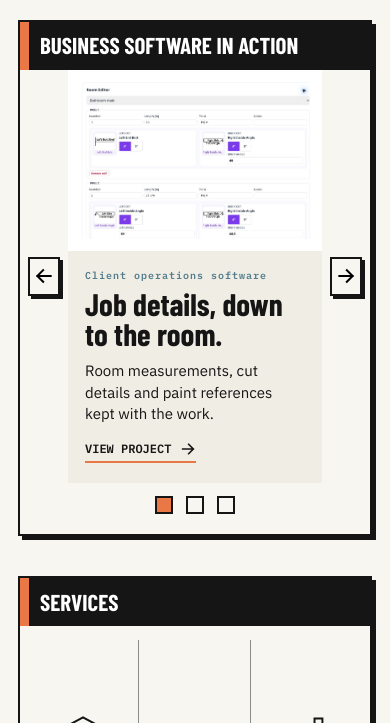
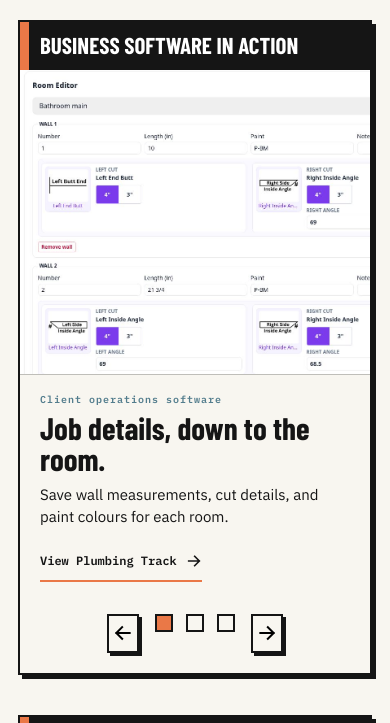
Before and after one commit to seanbman/seanburman.com, a React (Vite) app: page / in a window 390 px wide. Shown: the part 611-1334 px from the top of the page. Built offline with nearby package versions, Linux system fonts and the light colour scheme; no server answers; a web font is replaced by a local one.

Commit message:
feat: redesign homepage project showcases

```diff
--- a/src/App.css
+++ b/src/App.css
@@ -21,14 +21,15 @@
 .hero__copy .button{position:relative;z-index:2}
 .hero__stripes{position:absolute;display:flex;gap:8px;transform:skewX(-32deg);right:-140px;bottom:-82px;height:310px;width:420px;pointer-events:none}
 .hero__stripes i{display:block;flex:1;background:var(--blue)}.hero__stripes i:nth-child(2){background:var(--teal)}.hero__stripes i:nth-child(3){background:var(--orange)}
-.showcase{min-height:578px;display:flex;flex-direction:column}.section-bar--showcase{min-height:54px}
-.showcase__main{display:grid;grid-template-columns:64px minmax(0,1fr) 64px;flex:1;align-items:stretch}
-.showcase__viewport{min-height:390px;background:var(--cream)}
-.showcase__arrow{align-self:center;justify-self:center;display:grid;place-items:center;width:42px;height:49px;border:2px solid var(--black);border-radius:0;box-shadow:3px 3px 0 var(--black);background:var(--cream);padding:0;transition:transform .12s,box-shadow .12s}
-.showcase__arrow:hover{background:var(--orange);transform:translate(1px,1px);box-shadow:2px 2px 0 var(--black)}
-.showcase__arrow:active{box-shadow:none;transform:translate(3px,3px)}
+.showcase{min-height:0;display:flex;flex-direction:column}.section-bar--showcase{min-height:54px}
+.showcase__main{position:relative;min-width:0}
+.showcase__viewport{min-width:0;background:#fff}
+.showcase__controls{display:flex;align-items:center;justify-content:center;gap:16px;padding:12px 15px 20px}
+.showcase__arrow{display:grid;place-items:center;width:46px;height:46px;border:2px solid var(--black);border-radius:0;box-shadow:3px 3px 0 var(--black);background:var(--cream);padding:0;transition:transform .12s,box-shadow .12s}
+.showcase__arrow:hover{background:var(--orange);transform:translate(2px,2px);box-shadow:2px 2px 0 var(--black)}
+.showcase__arrow:active{box-shadow:none;transform:translate(4px,4px)}
 .showcase__arrow .arrow-icon{width:24px;height:24px}
-.showcase__pagination{display:flex;justify-content:center;align-items:center;gap:13px;padding:13px 15px 23px}
+.showcase__pagination{display:flex;justify-content:center;align-items:center;gap:13px;padding:0}
 .showcase__dot{width:18px;height:18px;border:2px solid var(--black);border-radius:0;background:transparent}.showcase__dot--active{background:var(--orange)}
 .home-lower{display:grid;grid-template-columns:1fr 1fr;gap:24px;padding-bottom:76px}
 .summary-panel,.about-panel{min-height:320px;display:flex;flex-direction:column}
@@ -233,36 +234,34 @@
 }
 
 /* Work index and project pages. */
-.showcase__slide{display:grid;grid-template-columns:minmax(0,1.2fr) minmax(240px,.8fr);height:100%;min-height:390px}
-.showcase__media{display:flex;align-items:center;justify-content:center;min-width:0;padding:20px;background:#fff;overflow:hidden}
+.showcase__slide{position:relative;display:block;min-width:0}
+.showcase__media{display:block;aspect-ratio:var(--showcase-desktop-aspect);min-width:0;background:#fff;overflow:hidden}
 .showcase__media:focus-visible{outline:3px solid var(--orange);outline-offset:-5px}
 .showcase__media picture{display:block;width:100%;height:100%}
-.showcase__media img{display:block;width:100%;height:100%;max-height:350px;object-fit:contain}
-.showcase__copy{display:flex;flex-direction:column;align-items:flex-start;justify-content:center;padding:28px 26px;background:#f0ede4}
+.showcase__media img{display:block;width:100%;height:100%;object-fit:cover;object-position:var(--showcase-desktop-position)}
+.showcase__copy{position:absolute;bottom:18px;z-index:2;display:flex;flex-direction:column;align-items:flex-start;width:min(38%,340px);padding:18px 20px;background:rgba(248,246,240,.94);border:1px solid rgba(21,21,21,.35);box-shadow:2px 2px 0 rgba(21,21,21,.18)}
+.showcase__copy--left{left:18px}.showcase__copy--right{right:18px}.showcase__copy--below{position:static;width:auto;border:0;border-top:1px solid rgba(21,21,21,.25);box-shadow:none;background:var(--cream)}
 .showcase__project-type{font:600 11px/1.3 'IBM Plex Mono',monospace;letter-spacing:.1em;color:var(--blue);margin:0 0 9px}
-.showcase__status{border:1px solid #666;padding:6px 8px;margin:0 0 14px;font:600 10px/1.3 'IBM Plex Mono',monospace}
-.showcase__copy h3{font-size:clamp(30px,3.1vw,51px);line-height:.98;margin:0 0 15px}
-.showcase__copy>p:not(.showcase__project-type):not(.showcase__status){font-size:16px;line-height:1.45;margin:0;max-width:360px}
-.showcase__link{display:inline-flex;align-items:center;gap:9px;margin-top:24px;padding-bottom:4px;border-bottom:2px solid var(--orange);font:700 12px/1.2 'IBM Plex Mono',monospace}
+.showcase__copy h3{font-size:clamp(30px,2.65vw,46px);line-height:.98;margin:0 0 14px}
+.showcase__copy>p:not(.showcase__project-type){font-size:16px;line-height:1.45;margin:0;max-width:360px}
+.showcase__link{display:inline-flex;align-items:center;gap:9px;min-height:44px;margin-top:14px;padding:9px 0 4px;border-bottom:2px solid var(--orange);font:700 12px/1.2 'IBM Plex Mono',monospace}
 .showcase__link .arrow-icon{width:16px;height:16px}
 .showcase__link:hover{color:#a64d29}
-@media(max-width:1100px){
-  .showcase__slide{grid-template-columns:1fr;min-height:370px}
-  .showcase__media{min-height:205px;padding:16px}
-  .showcase__media img{max-height:225px}
-  .showcase__copy{padding:22px 24px}
-  .showcase__copy h3{font-size:clamp(30px,5vw,45px)}
+@media(max-width:800px){
+  .showcase{min-height:0}
+  .showcase__viewport{min-height:0}
+  .showcase__media{aspect-ratio:var(--showcase-mobile-aspect)}
+  .showcase__media img{object-position:var(--showcase-mobile-position)}
+  .showcase__copy,.showcase__copy--left,.showcase__copy--right{position:static;width:auto;padding:18px 20px 20px;border:0;border-top:1px solid rgba(21,21,21,.25);box-shadow:none;background:var(--cream)}
+  .showcase__arrow,.showcase__arrow:hover,.showcase__arrow:active{flex:none;transform:none}
+  .showcase__copy h3{font-size:clamp(30px,7vw,45px)}
 }
 @media(max-width:650px){
-  .showcase__slide{min-height:0}
-  .showcase__media{min-height:158px;padding:12px}
-  .showcase__media img{max-height:170px}
-  .showcase__copy{padding:18px 17px 20px}
+  .showcase__media{aspect-ratio:var(--showcase-mobile-aspect)}
   .showcase__project-type{font-size:10px;margin-bottom:7px}
-  .showcase__status{font-size:9px;margin-bottom:10px}
   .showcase__copy h3{font-size:clamp(28px,8vw,39px);margin-bottom:10px}
-  .showcase__copy>p:not(.showcase__project-type):not(.showcase__status){font-size:15px}
-  .showcase__link{margin-top:16px}
+  .showcase__copy>p:not(.showcase__project-type){font-size:15px}
+  .showcase__link{margin-top:10px}
 }
 .work-index{display:grid;grid-template-columns:repeat(3,minmax(0,1fr));gap:22px}
 .work-card{display:flex;flex-direction:column;overflow:hidden;min-width:0}
--- a/src/components/Showcase.tsx
+++ b/src/components/Showcase.tsx
@@ -1,4 +1,4 @@
-import { useState } from 'react'
+import { useState, type CSSProperties } from 'react'
 import { Link } from 'react-router-dom'
 import { ArrowIcon } from './Icons'
 import { projects } from '../pages/work/projects'
@@ -7,31 +7,38 @@ export default function Showcase() {
   const [active, setActive] = useState(0)
   const show = (n: number) => setActive((n + projects.length) % projects.length)
   const project = projects[active]
+  const showcaseStyle = {
+    '--showcase-desktop-aspect': project.showcase.desktopAspectRatio,
+    '--showcase-mobile-aspect': project.showcase.mobileAspectRatio,
+    '--showcase-desktop-position': project.showcase.desktopObjectPosition,
+    '--showcase-mobile-position': project.showcase.mobileObjectPosition,
+  } as CSSProperties
 
   return <section className="showcase neo-card" aria-label="Business software showcase">
     <div className="section-bar section-bar--showcase"><span>BUSINESS SOFTWARE IN ACTION</span></div>
     <div className="showcase__main">
-      <button type="button" className="showcase__arrow" aria-label="Previous showcase slide" onClick={() => show(active - 1)}><ArrowIcon direction="left" /></button>
       <div className="showcase__viewport" role="group" aria-label={project.client + ' — ' + project.homeHeading} data-slide-index={active}>
-        <div className="showcase__slide">
+        <div className={'showcase__slide showcase__slide--' + project.slug} style={showcaseStyle}>
           <Link className="showcase__media" to={`/work/${project.slug}`}>
             <picture>
               {project.mobilePreview && <source media="(max-width: 650px)" srcSet={project.mobilePreview.src} />}
               <img src={project.preview.src} alt={project.preview.alt} width={project.preview.width} height={project.preview.height} />
             </picture>
           </Link>
-          <div className="showcase__copy">
-            <p className="showcase__project-type">{project.kind}</p>
-            {project.statusLabel && <p className="showcase__status">{project.statusLabel}</p>}
+          <div className={'showcase__copy showcase__copy--' + project.showcase.captionPlacement}>
+            <p className="showcase__project-type">{project.statusLabel || project.kind}</p>
             <h3>{project.homeHeading}</h3>
             <p>{project.homeCaption}</p>
-            <Link className="showcase__link" to={`/work/${project.slug}`}>VIEW PROJECT <ArrowIcon direction="right" /></Link>
+            <Link className="showcase__link" to={`/work/${project.slug}`}>{project.homeLinkLabel} <ArrowIcon direction="right" /></Link>
           </div>
         </div>
       </div>
-      <button type="button" className="showcase__arrow" aria-label="Next showcase slide" onClick={() => show(active + 1)}><ArrowIcon direction="right" /></button>
+      <div className="showcase__controls">
+        <button type="button" className="showcase__arrow showcase__arrow--previous" aria-label="Previous showcase slide" onClick={() => show(active - 1)}><ArrowIcon direction="left" /></button>
+        <div className="showcase__pagination" aria-label="Choose showcase slide">{projects.map((item, index) => <button type="button" key={item.slug} aria-label={'Show ' + item.client + ' project'} aria-current={active === index ? 'true' : undefined} className={'showcase__dot' + (index === active ? ' showcase__dot--active' : '')} onClick={() => show(index)} />)}</div>
+        <button type="button" className="showcase__arrow showcase__arrow--next" aria-label="Next showcase slide" onClick={() => show(active + 1)}><ArrowIcon direction="right" /></button>
+      </div>
     </div>
-    <div className="showcase__pagination" aria-label="Choose showcase slide">{projects.map((item, index) => <button type="button" key={item.slug} aria-label={'Show ' + item.client + ' project'} aria-current={active === index ? 'true' : undefined} className={'showcase__dot' + (index === active ? ' showcase__dot--active' : '')} onClick={() => show(index)} />)}</div>
     <span className="sr-only" role="status">Slide {active + 1} of {projects.length}</span>
   </section>
 }
--- a/src/pages/work/projects.ts
+++ b/src/pages/work/projects.ts
@@ -12,6 +12,14 @@ export type ProjectSection = {
   images?: ProjectImage[]
 }
 
+export type ShowcaseSettings = {
+  desktopAspectRatio: string
+  mobileAspectRatio: string
+  desktopObjectPosition: string
+  mobileObjectPosition: string
+  captionPlacement: 'left' | 'right' | 'below'
+}
+
 export type Project = {
   slug: string
   client: string
@@ -22,8 +30,10 @@ export type Project = {
   cardDescription: string
   homeHeading: string
   homeCaption: string
+  homeLinkLabel: string
   preview: ProjectImage
   mobilePreview?: ProjectImage
+  showcase: ShowcaseSettings
   context: string
   result: string
   tags: string[]
@@ -58,8 +68,16 @@ export const projects: Project[] = [
     summary: 'A custom operations application for organizing occupied-building repipe projects, from building-level planning to individual suites and work stages.',
     cardDescription: 'A custom application for planning repipe work and keeping suite, room, and installation details together.',
     homeHeading: 'Job details, down to the room.',
-    homeCaption: 'Room measurements, cut details and paint references kept with the work.',
+    homeCaption: 'Save wall measurements, cut details, and paint colours for each room.',
+    homeLinkLabel: 'View Plumbing Track',
     preview: plumbingConsoleWall,
+    showcase: {
+      desktopAspectRatio: '1.6',
+      mobileAspectRatio: '1.15',
+      desktopObjectPosition: 'center top',
+      mobileObjectPosition: 'left top',
+      captionPlacement: 'below',
+    },
     context: 'A multifamily repipe moves through overlapping trades, occupied suites, scheduled visits, and inspections. The system needs to keep that structure visible instead of reducing the work to a generic calendar.',
     result: 'A purpose-built workflow console connecting project schedules, suite information, and field documentation in one application.',
     tags: ['Go', 'Echo', 'TypeScript', 'MongoDB', 'Scheduling engine'],
@@ -106,9 +124,17 @@ export const projects: Project[] = [
     summary: 'A working Rails development application exploring how requests, customer records, schedules, and technician updates can connect around a job.',
     cardDescription: 'A development project showing dispatch, job intake, customer records, and updates from the field using sample data.',
     homeHeading: 'From the schedule to the job.',
-    homeCaption: 'A working demo showing dispatch, customer records and updates from the field.',
+    homeCaption: 'See how dispatch, customer records, and updates from the field fit together.',
+    homeLinkLabel: 'View Fleet Dispatch',
     preview: image('/work/fleet-platform/1600_dispatch.png', 'Fleet dispatch schedule showing visits arranged across the day.', 'Desktop dispatch and schedule view from the development demo.', 1600, 900),
-    mobilePreview: image('/work/fleet-platform/430_technician_work_order.png', 'Mobile Fleet technician work-order view showing job details.', 'A mobile work-order view from the development demo.', 430, 2501),
+    mobilePreview: image('/work/fleet-platform/430_dispatch.png', 'Mobile Fleet dispatch view showing day headers and assigned jobs.', 'A mobile dispatch view from the development demo.', 430, 3264),
+    showcase: {
+      desktopAspectRatio: '1.78',
+      mobileAspectRatio: '0.9',
+      desktopObjectPosition: 'center center',
+      mobileObjectPosition: 'center 25%',
+      captionPlacement: 'below',
+    },
     context: 'The captures come from a running Rails development application with synthetic records. They illustrate an operational workflow, not a production deployment or a commissioned client system.',
     result: 'A working development demo that brings intake, dispatch, customer information, field updates, and work-order closure into one illustrated workflow.',
     tags: ['Rails', 'Ruby', 'SQLite', 'Server-rendered UI', 'Sample data'],
@@ -165,8 +191,16 @@ export const projects: Project[] = [
     summary: 'A public-facing website for a multifamily repiping contractor, designed to explain a technical installation method and help property managers evaluate project work.',
     cardDescription: 'A website helping property managers understand the repiping method, review projects, and request an assessment.',
     homeHeading: 'Explain the service. Show the work.',
-    homeCaption: 'Technical information, project references and building-assessment inquiries in one website.',
+    homeCaption: 'Building owners can learn how repiping works, see past projects, and request a building assessment.',
+    homeLinkLabel: 'View website project',
     preview: image('/work/plumbing-track-website/home.jpg', 'Plumbing Track website homepage introducing the repiping service.', 'The website homepage introduces the service and its audience.', 1348, 926),
+    showcase: {
+      desktopAspectRatio: '1.46',
+      mobileAspectRatio: '1',
+      desktopObjectPosition: 'center top',
+      mobileObjectPosition: 'left top',
+      captionPlacement: 'below',
+    },
     context: 'Visitors need to understand an unfamiliar repiping approach, compare installation methods, and find relevant project references before they are ready to make an inquiry.',
     result: 'A live website bringing technical explanations, completed-project references, and project inquiries together.',
     tags: ['HTML', 'CSS', 'JavaScript', 'Responsive UI', 'Content architecture'],
```
Also changed, not shown: 3 other files (tests, documents, lock files or other folders).
